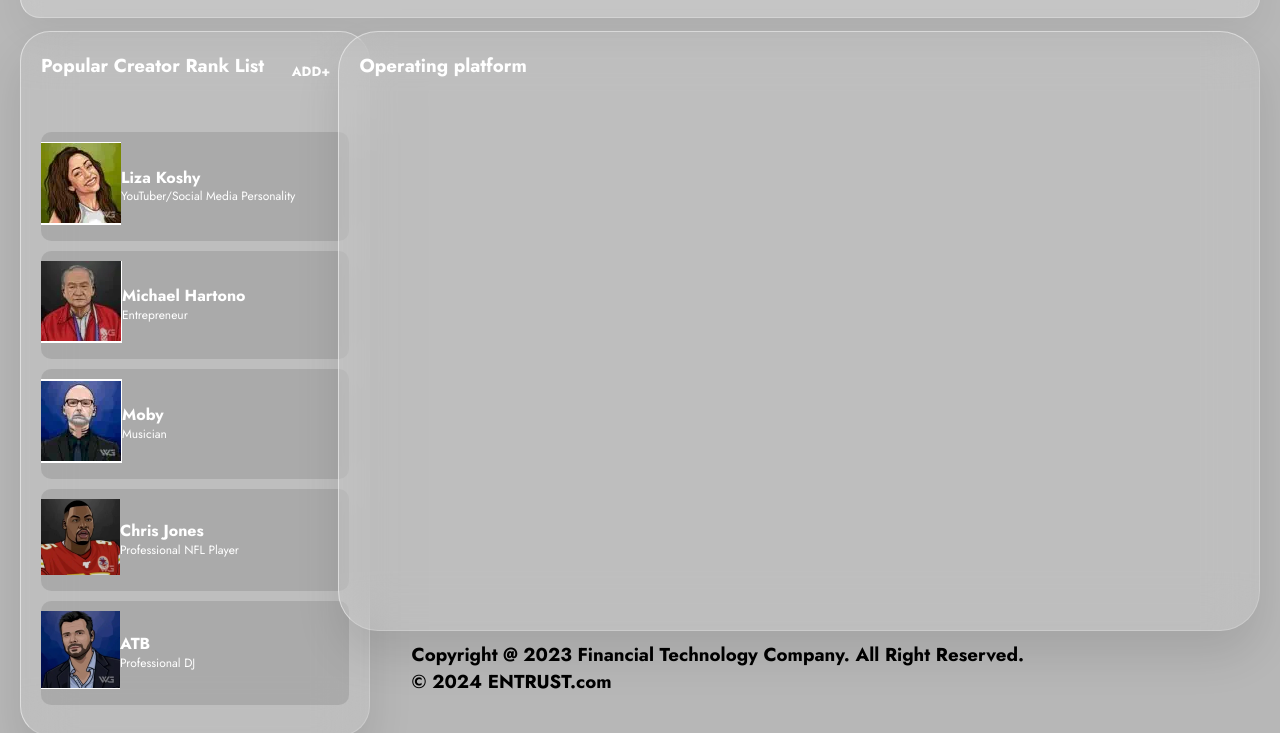
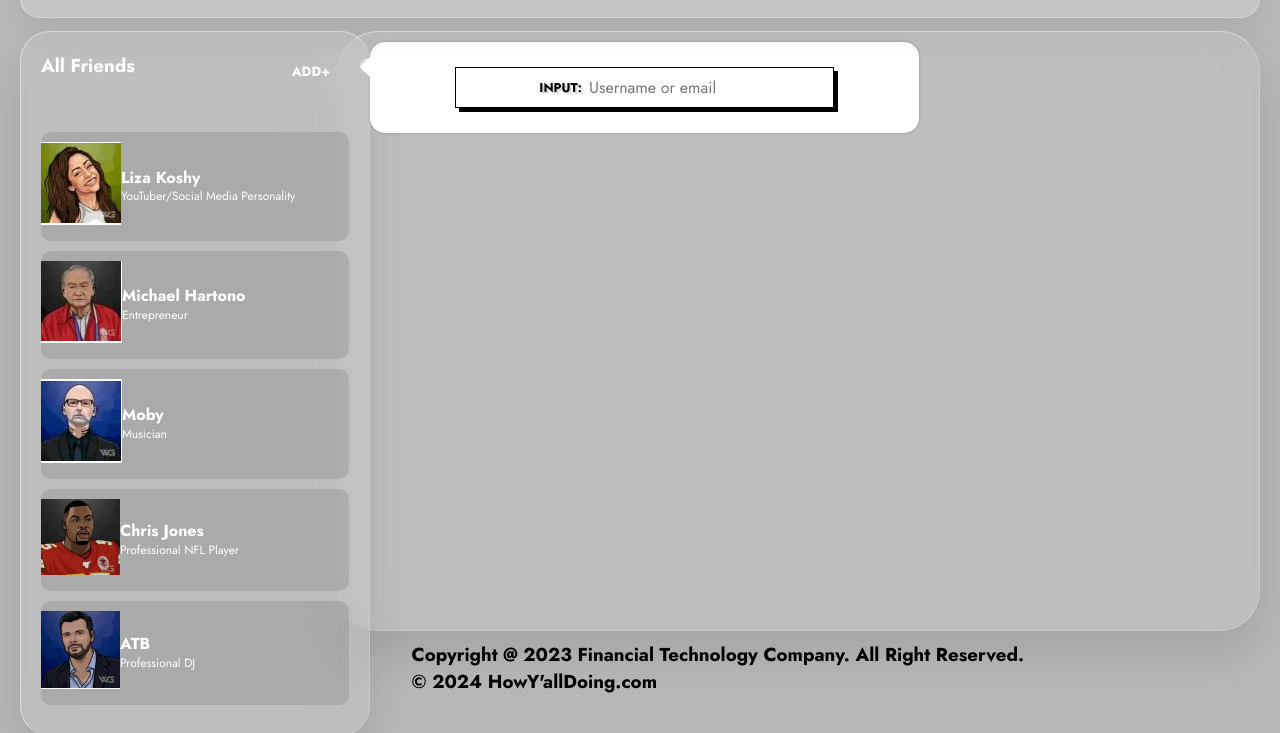
Before and after one commit to Tongyikai/entrust, a website: page views/lobby.html in a window 1280 px wide. Shown: the part 79-812 px from the top of the page. Drawn offline with Linux system fonts and the light colour scheme.

Commit message:
add按鈕
add輸入框, 影子輸入表單

```diff
--- a/models/memberOperations.js
+++ b/models/memberOperations.js
@@ -24,7 +24,7 @@ function queryUsername( username, callback ) {
     client.connect( err => {
         if ( err ) throw err;
         const membersCollections = client.db( config.mongodb.database ).collection( config.mongodb.members_Collections );
-        membersCollections.find( { name: username } ).toArray( function( err, result ) {
+        membersCollections.find( { username: username } ).toArray( function( err, result ) {
             if ( err ) throw err;
 
             if ( result[ 0 ] == undefined ) {
@@ -47,7 +47,7 @@ function queryUsernameAndPassword( username, userPassword, callback ) {
     client.connect( err => {
         if ( err ) throw err;
         const membersCollections = client.db( config.mongodb.database ).collection( config.mongodb.members_Collections );
-        membersCollections.find( { name: username } ).toArray( function( err, result ) {
+        membersCollections.find( { username: username } ).toArray( function( err, result ) {
             if ( err ) throw err;
 
             if ( result[ 0 ] == undefined ) { // 資料庫沒有找到相同的名字
@@ -94,7 +94,7 @@ function createNewMember( username, emailAddress, password, callback ) {
         const membersCollections = client.db( config.mongodb.database ).collection( config.mongodb.members_Collections );
         const dateTime = new Date().toLocaleString( "zh-TW", { timeZone: "Asia/Taipei" } ); // 取得目前的時間+台北的時區(存入資料庫才是會當地的時間)
         const encryptionPassword = encryption( password ); // 加密
-        var userObj = { name: username, email: emailAddress, password: encryptionPassword, createDate: dateTime };
+        var userObj = { username: username, email: emailAddress, password: encryptionPassword, createDate: dateTime };
         membersCollections.insertOne( userObj, ( err, res ) => {
             if ( err ) throw err;
             console.log( res );
--- a/public/stylesheets/lobby.css
+++ b/public/stylesheets/lobby.css
@@ -7,6 +7,7 @@
     list-style: none;
 	font-family: 'Jost', sans-serif;
 }
+
 section {
     display: flex;
     justify-content: center;
@@ -19,6 +20,7 @@ section {
     background-attachment: fixed;
     padding: 50px;
 }
+
 .container .logo {
     display: block;
 	text-decoration: none;
@@ -28,6 +30,7 @@ section {
 	font-size: 25px;
 	text-transform: uppercase;
 }
+
 header {
     position: absolute;
     top: 10px;
@@ -47,11 +50,16 @@ header {
 
     z-index: 100;
 }
+
+/* *********#*********#*********#*********#*********#
+ *					    頭像menu 					 *
+ #*********#*********#*********#*********#********* */
 /* 大於(>)就是選取底下直接的子元素 */
 .navbar > ul {
     display: flex;
 	align-items: center;
 }
+
 .navbar ul li.graph_o {
     margin-left: 25px;
 	cursor: pointer;
@@ -59,9 +67,11 @@ header {
 	font-size: 20px;
 	position: relative;
 }
+
 .navbar ul li.graph_o:hover {
     color: #cefffc;
 }
+
 .navbar ul li img {
     width: 35px;
 	vertical-align: middle;
@@ -74,6 +84,7 @@ header {
     -webkit-border-radius:100px;
     -moz-border-radius:100px;
 }
+
 .navbar .menu {
     position: absolute;
     right: -25px;
@@ -85,7 +96,6 @@ header {
     display: none;
 }
 
-
 /* .navbar .menu .menu_left {
     background: rgb( 218, 168, 168 );
 	padding: 15px 20px;
@@ -96,14 +106,15 @@ header {
     color: #fff;
 } */
 
-
 .navbar .menu .menu_right {
     padding: 15px 20px;
 }
+
 .navbar .menu li {
 	margin-bottom: 10px;
 	color: #868686;
 }
+
 .navbar .menu:before {
 	content: "";
 	position: absolute;
@@ -112,6 +123,7 @@ header {
 	border: 10px solid;
 	border-color: transparent transparent #fff transparent;
 }
+
 .navbar .graph_o.active .menu {
 	display: flex;
 }
@@ -209,9 +221,9 @@ header {
 }
 
 /* *********#*********#*********#*********#*********#
- *			  container_left add-button		    *
+ *			  container_left add-button		        *
  #*********#*********#*********#*********#********* */
- .container_left .add-box {
+ .container_left .add_box {
     /* width: 140px; */
     width: 90px;
     height: auto;
@@ -232,7 +244,7 @@ header {
     color: #fff;
 }
 
-.container_left .add-box:before {
+.container_left .add_box:before {
     position: absolute;
     content: '';
     left: 0;
@@ -245,7 +257,7 @@ header {
     transform: translateX(100%);
 }
 
-.container_left .add-box:after {
+.container_left .add_box:after {
     position: absolute;
     content: '';
     top: 0;
@@ -258,18 +270,18 @@ header {
     transform: translateX(-100%);
 }
 
-.container_left .add-box:hover {
+.container_left .add_box:hover {
     box-shadow: 0 5px 15px rgba(0, 0, 0, 0.5);
 }
 
-.container_left .add-box:hover:before {
+.container_left .add_box:hover:before {
     border-color: #262626;
     height: 100%;
     transform: translateX(0);
     transition: .3s transform linear, .3s height linear .3s;
 }
 
-.container_left .add-box:hover:after {
+.container_left .add_box:hover:after {
     border-color: #262626;
     height: 100%;
     transform: translateX(0);
@@ -286,6 +298,109 @@ header {
 }
 
 /* *********#*********#*********#*********#*********#
+ *			        add-button 輸入框	             *
+ #*********#*********#*********#*********#********* */
+.box .addBox_input {
+    position: absolute;
+    right: -550px;
+    top: 10px;
+    display: flex;
+    background: #fff;
+    border-radius: 15px;
+    box-shadow: 0px 0px 3px rgba( 0, 0, 0, 0.25 );
+    /* display: none; */
+    padding: 20px 80px;
+    z-index: 2;
+}
+
+.box .addBox_input::before {
+    content: "";
+	position: absolute;
+	top: 15px;
+	right: 549px;
+	border: 10px solid;
+	border-color: transparent #fff transparent transparent;
+}
+
+/* *********#*********#*********#*********#*********#
+ *			        add-button 影子表單	             *
+ #*********#*********#*********#*********#********* */
+ .input-sizer {
+    display: inline-grid;
+    vertical-align: top;
+    align-items: center;
+    position: relative;
+    border: solid 1px;
+    /* padding: .25em .5em; */
+    padding: .25em 5em;
+    margin: 5px;
+}
+
+.input-sizer.stacked {
+    padding: .5em;
+    align-items: stretch;
+}
+
+.input-sizer.stacked::after,
+.input-sizer.stacked input,
+.input-sizer.stacked textarea {
+    grid-area: 2 / 1;
+}
+
+.input-sizer::after,
+.input-sizer input,
+.input-sizer textarea {
+    width: auto;
+    min-width: 10em;
+    grid-area: 1 / 2;
+    font: inherit;
+    padding: 0.25em;
+    margin: 0;
+    resize: none;
+    background: none;
+    appearance: none;
+    border: none;
+}
+
+.input-sizer span {
+    padding: 0.25em;
+}
+
+.input-sizer::after {
+    content: attr( data-value ) " ";
+    visibility: hidden;
+    white-space: pre-wrap;
+}
+
+.input-sizer:focus-within {
+    /* outline: solid 1px blue; */
+    outline: solid 1px #03a9f4;
+    /* box-shadow: 4px 4px 0px blue; */
+    box-shadow: 4px 4px 0px #03a9f4;
+}
+
+.input-sizer:focus-within > span {
+    /* color: blue; */
+    color: #03a9f4;
+}
+
+.input-sizer:focus-within textarea:focus,
+.input-sizer:focus-within input:focus {
+    outline: none;
+}
+
+.input-sizer {
+    box-shadow: 4px 4px 0px #000;
+}
+
+.input-sizer > span {
+    text-transform: uppercase;
+    font-size: 0.8em;
+    font-weight: bold;
+    text-shadow: 2px 2px 0 rgba( 0, 0, 0, 0.15 );
+}
+
+/* *********#*********#*********#*********#*********#
  *				   container_middle 			    *
  #*********#*********#*********#*********#********* */
 .container_middle .box {
@@ -299,7 +414,7 @@ header {
     border-right: 1px solid rgba( 255, 255, 255, 0.2 );
     border-bottom: 1px solid rgba( 255, 255, 255, 0.2 );
     border-radius: 40px;
-    z-index: 10;
+    z-index: 1;
     padding: 20px;
     backdrop-filter: blur( 25px );
 
--- a/views/lobby.html
+++ b/views/lobby.html
@@ -48,8 +48,21 @@
         <div class="container_left">
             <aside>
                 <div class="box">
-                    <h3>Popular Creator Rank List</h3>
-                    <button><span class="add-box">Add+</span></button>
+                    <!-- <h3>Popular Creator Rank List</h3> -->
+                    <h3>All Friends</h3>
+                    <button><span class="add_box">Add+</span></button>
+                    <div class="addBox_input">
+                        <ul>
+                            <li>
+                                <form action="#">
+                                    <label class="input-sizer">
+                                      <span>Input: </span>
+                                      <input type="text" onInput="this.parentNode.dataset.value = this.value" size="4" placeholder="Username or email">
+                                    </label>
+                                  </form>
+                            </li>
+                        </ul>
+                    </div>
 
                     <div class="list">
                         <div class="imageBox">
@@ -124,7 +137,7 @@
         </div>
         <div class="container_middle_footer">
             <h3>Copyright @ 2023 Financial Technology Company. All Right Reserved.</h3>
-            <h3>&copy; 2024 ENTRUST.com</h3>
+            <h3>&copy; 2024 HowY'allDoing.com</h3>
         </div>
     </section>
 
@@ -149,6 +162,11 @@
         graph_o.addEventListener( "click", function() {
             this.classList.toggle( "active" );
         });
+
+        var add_box = document.querySelector( ".add_box" );
+        add_box.addEventListener( "click", function() {
+            alert( "add people" );
+        });
     </script>
 </body>
 </html>
```
Also changed, not shown: public/stylesheets/index.css (+27 -0 lines).
